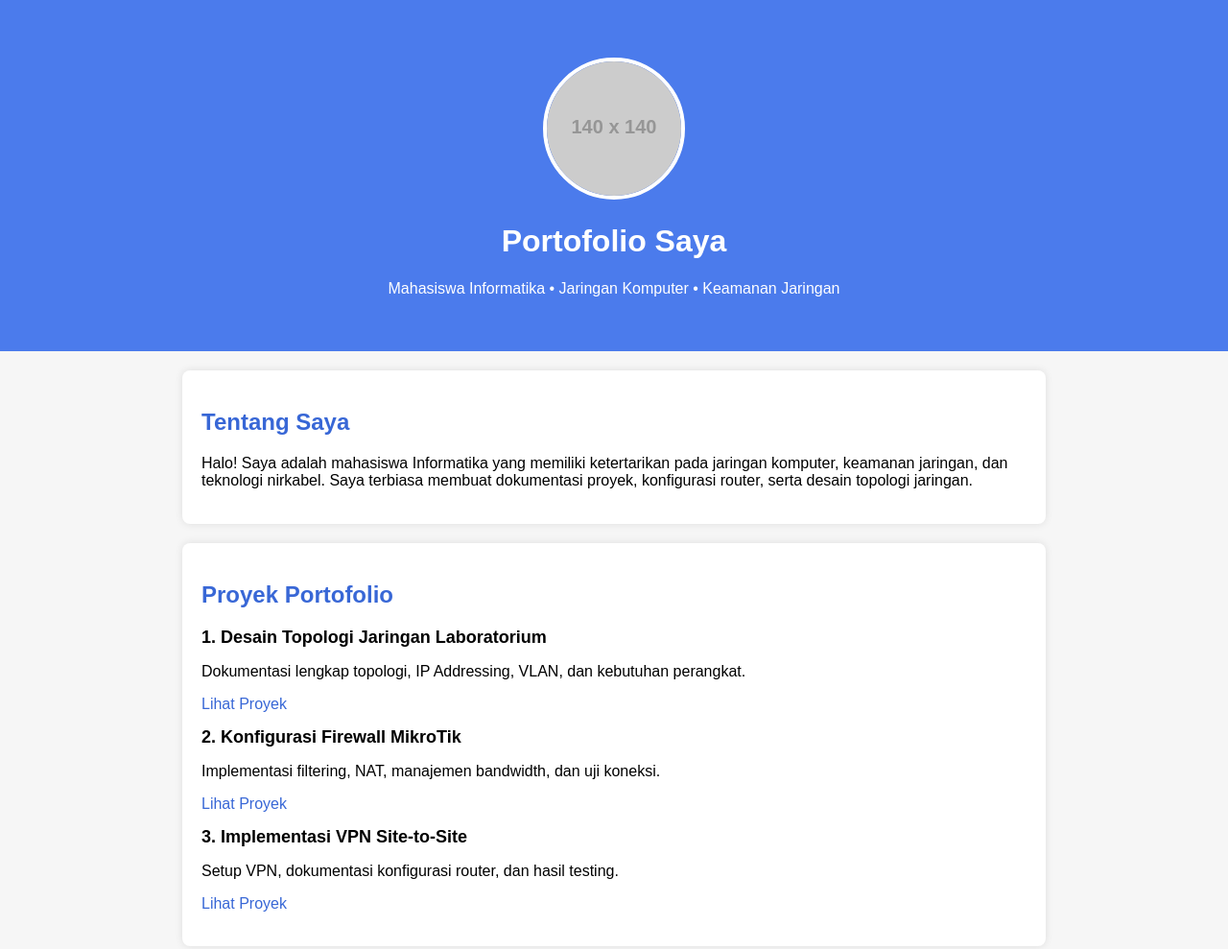
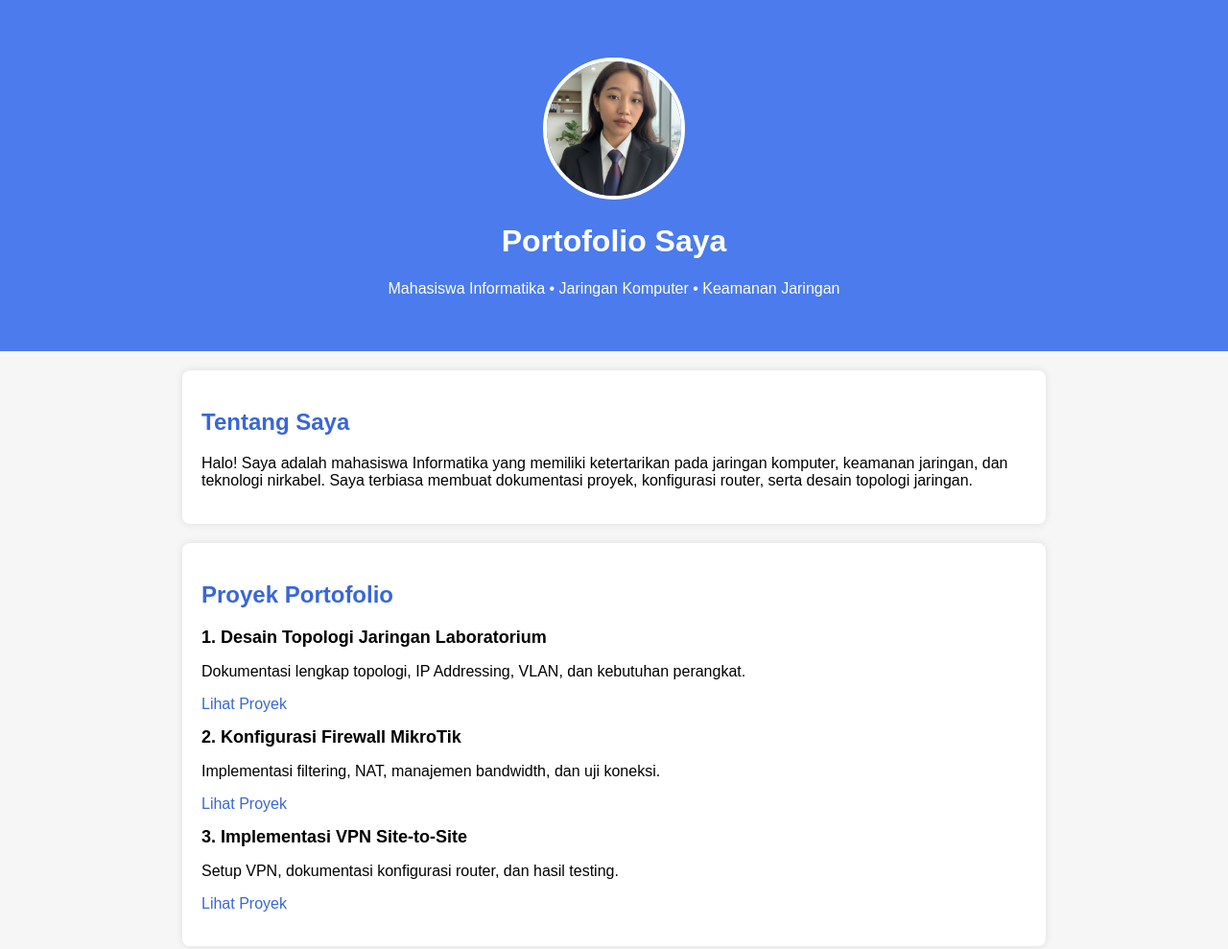
Before and after one commit to novitakurnia11/novitakurnia11.github.io, a plain HTML site: page index.html in a window 1280 px wide. Shown: the top 989 px of the page at 96% size. Drawn offline with Linux system fonts and the light colour scheme; placeholder pictures from the web are drawn by us.

Commit message:
Update index.html

```diff
--- a/index.html
+++ b/index.html
@@ -65,7 +65,7 @@
 <body>
 
 <header>
-    <img src="https://via.placeholder.com/140" alt="Foto Profil" class="profile-photo">
+    <img src="maria.png" alt="Foto Profil" class="profile-photo">
     <h1>Portofolio Saya</h1>
     <p>Mahasiswa Informatika • Jaringan Komputer • Keamanan Jaringan</p>
 </header>
```
